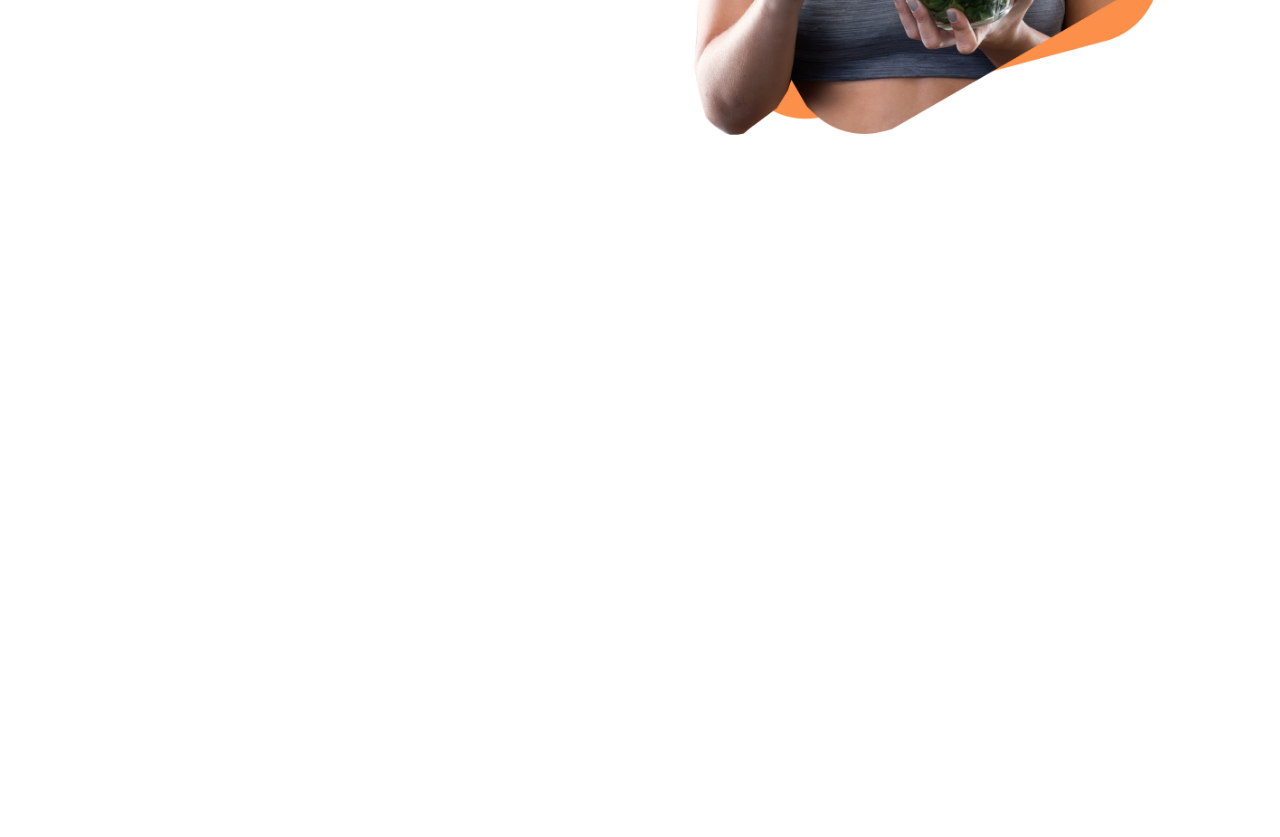
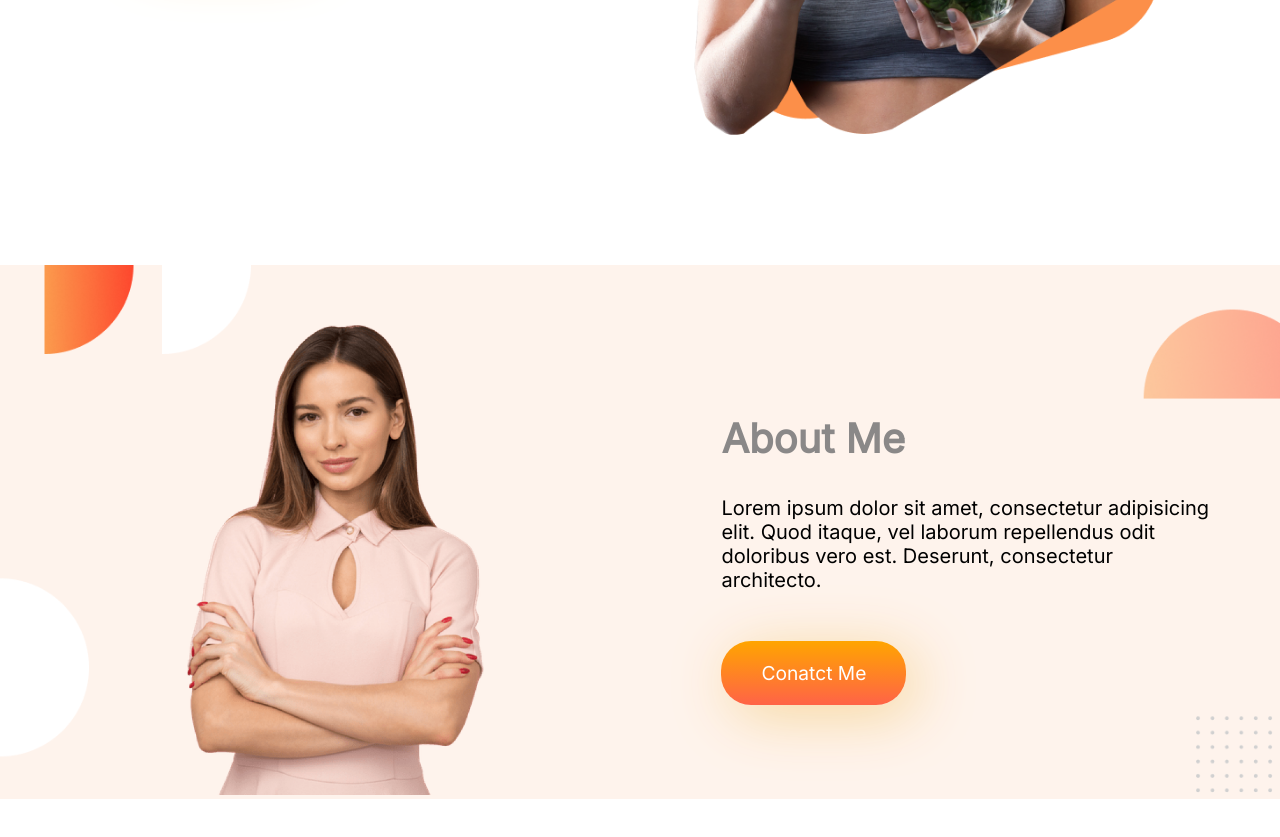
Before and after one commit to Salemah/food-network, a plain HTML site: page index.html in a window 1280 px wide. Shown: the part 515-1352 px from the top of the page. Before the commit the page ends 800 px from the top, so only its background shows below. Drawn offline with Linux system fonts and the light colour scheme.

Commit message:
Top Added

```diff
--- a/index.html
+++ b/index.html
@@ -8,14 +8,14 @@
         <title>Food Network</title>
         <link rel="stylesheet" href="style.css">
         <link rel="preconnect" href="https://fonts.googleapis.com">
-        <link rel="preconnect" href="https://fonts.gstatic.com" crossorigin>
-        <link href="https://fonts.googleapis.com/css2?family=Noto+Sans+JP&display=swap" rel="stylesheet">
+<link rel="preconnect" href="https://fonts.gstatic.com" crossorigin>
+<link href="https://fonts.googleapis.com/css2?family=Inter&family=Rubik&display=swap" rel="stylesheet">
     </head>
 
     <body>
         <section class="top">
             <div class="Halfwidthtop">
-                <h1><span class="skip" >Skip</span> The Diet, Just Eat Healthy With Food Network</h1>
+                <h1><span class="skip">Skip</span> The Diet, Just Eat Healthy With Food Network</h1>
                 <p id="Imagine">Imagine you don't need a diet because we provide healthy and delicious food for you!</p>
                 <a class="orderfood" target="blank" href="#">Order Food</a>
 
@@ -25,6 +25,24 @@
 
             </div>
         </section>
+        <!-- Aboutme -->
+        <section class="top fd">
+            <div class="halfwidth">
+                <img id="aboutpic" src="images/Person Image.png" alt="">
+
+            </div>
+
+
+
+            <div class="Halfwidthtop">
+                <h2>About Me</h2>
+                <p id="about">Lorem ipsum dolor sit amet, consectetur adipisicing elit. Quod itaque, vel laborum
+                    repellendus odit doloribus vero est. Deserunt, consectetur architecto.</p>
+                <a class="orderfood" target="blank" href="#">Conatct Me</a>
+
+            </div>
+
+        </section>
 
 
     </body>
--- a/style.css
+++ b/style.css
@@ -1,6 +1,7 @@
 body{
     margin: 0;
-    font-family: 'Noto Sans JP', sans-serif;
+    font-family: 'Inter', sans-serif;
+
 
 }
 h1{
@@ -30,11 +31,36 @@ h1{
     text-decoration: none;
     color: white;
     font-size: larger;
-    background-image: linear-gradient(yellow,tomato);
+    background-image: linear-gradient(orange,tomato);
     padding: 20px 40px;
     font-weight: 400px;
     border-radius: 30px;
+    box-shadow: ;
+    box-shadow: 10px 10px 60px  rgb(247, 215, 157);
 }
 img{
     width: 100%;
 }
+#about{
+    font-size: 20px;
+    padding-bottom: 10%;
+}
+#aboutpic{
+    width: 50%;
+    margin-left: 10%;
+    margin-top: 10%;
+}
+.fd{
+    background-image: url(images/7.png);
+    background-repeat: no-repeat;
+    background-size: cover;
+
+}
+.halfwidth{
+    width: 60%;
+}
+h2{
+    color: rgb(138, 136, 136);
+    font-size: 40px;
+    margin-top: 30%;
+}
```
